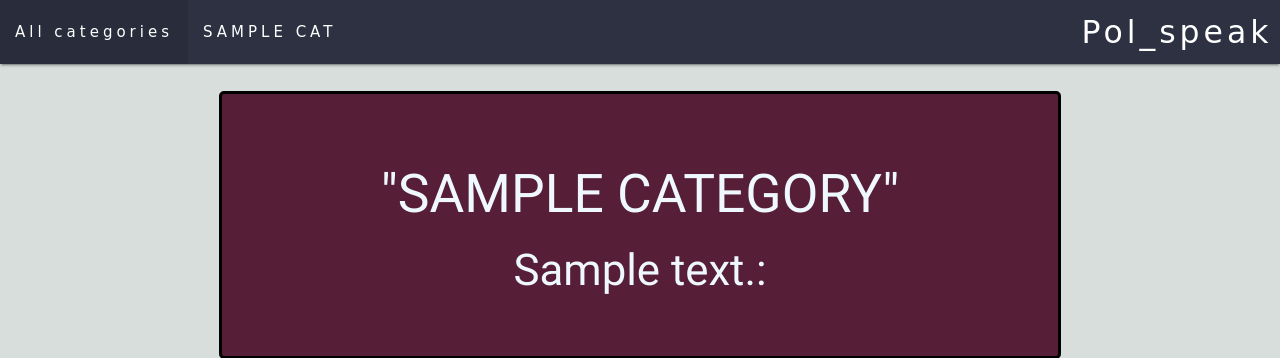
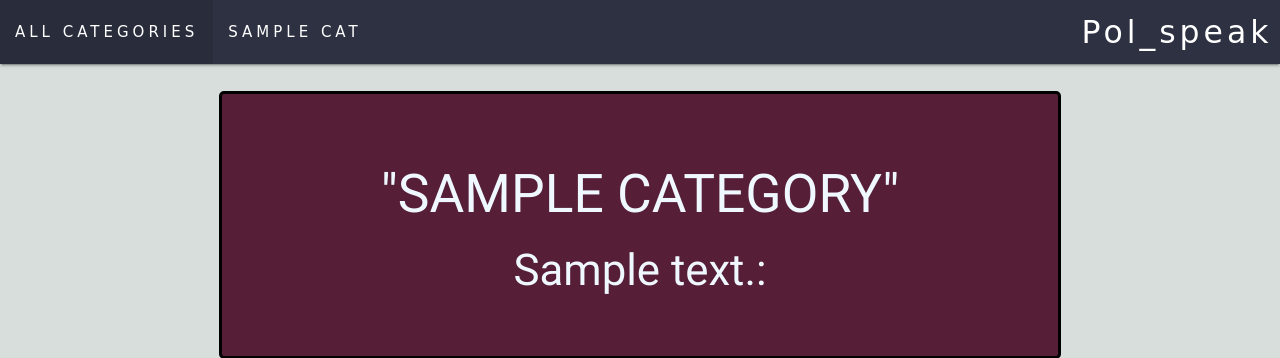
Before and after one commit to MrColorado35/pol_speak, a Flask app: template templates/cat.html in a window 1280 px wide. Shown: the top 358 px of the page. Run offline with Flask 2, Linux system fonts and the light colour scheme; the template is opened without the code that fills it: most values are stand-ins (such as "Sample title", 1, 10 or a date in 2020); some libraries are stand-ins or nearby versions; some web fonts are replaced.

Commit message:
last commit for today, change in style on navbar in base_two, so now categories match the rest

```diff
--- a/templates/base_two.html
+++ b/templates/base_two.html
@@ -46,7 +46,7 @@
         <a href="{{url_for('user')}}" data-activates="mobile-demo" class="button-collapse">
                 <i class="material-icons">menu</i></a>
             <ul id="nav-mobile" class="left hide-on-med-and-down">
-                 <li><a href="{{url_for('user')}}">All categories</a></li>
+                 <li><a class="uppercase" href="{{url_for('user')}}">All categories</a></li>
 
                     {% for cat in categories %}
                   <li>  <a href="{{ url_for('cat', cat_id=cat._id) }}" class="uppercase">
```
